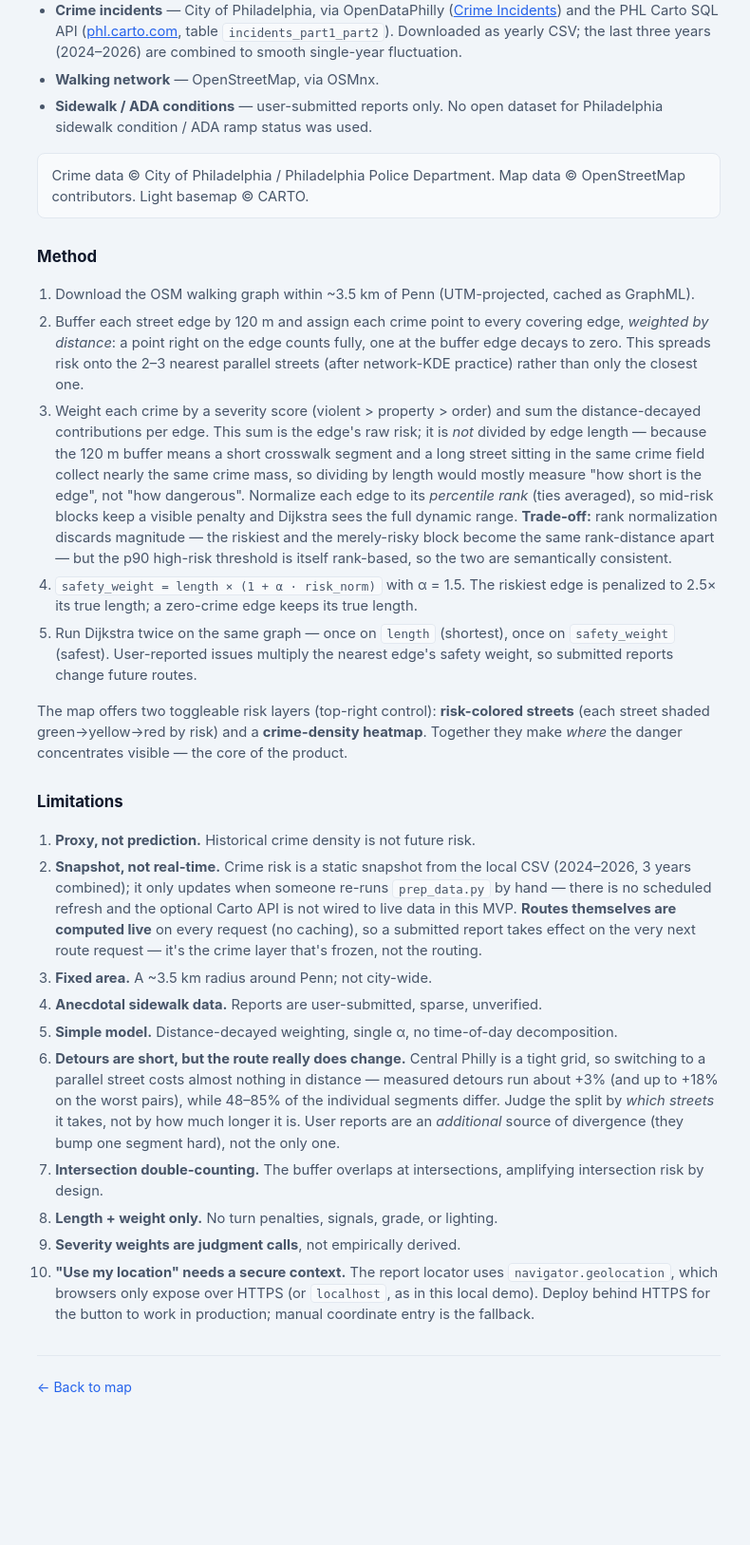
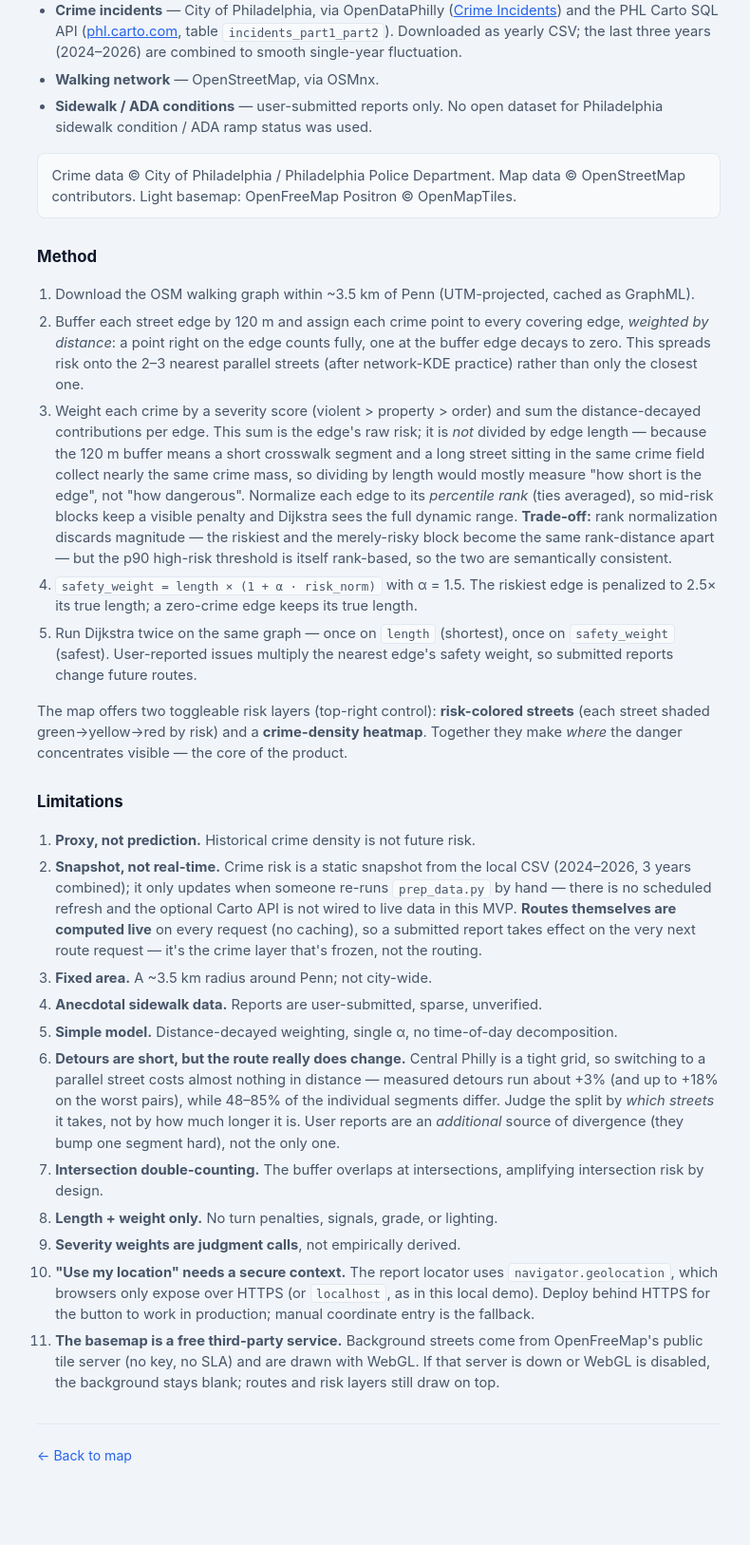
Before and after one commit to Jayden23018/safepath, a Flask app: page /about in a window 1280 px wide. Shown: the part 765-2392 px from the top of the page at 95% size, without its empty margins (241-1031 px from the left). Before the commit the page ends 2234 px from the top, so only its background shows below. Run offline with Flask 3, Linux system fonts and the light colour scheme.

Commit message:
fix: replace CARTO basemap with keyless OpenFreeMap Positron (#2)
* fix: replace CARTO basemap with keyless OpenFreeMap Positron

CARTO raster tiles have returned an 'API KEY REQUIRED' image (HTTP 200)
for keyless requests since 2026-09-25, so the demo map showed watermarks
everywhere. OpenFreeMap needs no key or registration and allows public
use; its Positron style is the same light gray look. It serves vector
tiles only, so the map now loads MapLibre GL 5.x plus maplibre-gl-leaflet.

Adds self-check H14: rendered HTML has no cartocdn reference and loads
the plugin after leaflet.js and maplibre-gl.js.

Fixes #1

* docs: list the OpenFreeMap/WebGL basemap dependency as a limitation

```diff
--- a/app.py
+++ b/app.py
@@ -14,7 +14,9 @@ from collections import Counter
 from typing import Optional
 
 import folium
+from folium.elements import JSCSSMixin, MacroElement
 from folium.plugins import HeatMap
+from folium.template import Template
 from flask import Flask, jsonify, flash, redirect, render_template, request, url_for
 
 import routing as R
@@ -30,9 +32,14 @@ PHILLY_BBOX = ((39.86, -75.32), (40.15, -74.90))  # (lat_min,lng_min)-(lat_max,l
 
 # 默认地图中心（与 prep_data.PENN_CENTER 一致；扩到 3.5km 后不再硬编 Van Pelt）
 PENN_CENTER = (39.9526, -75.1932)
-# CartoDB 浅色底图（免费，demo 够用；备选 voyager 暖灰、OSM 标准 tiles）
-LIGHT_TILES = "https://{s}.basemaps.cartocdn.com/light_all/{z}/{x}/{y}{r}.png"
-TILES_ATTR = '&copy; <a href="https://openstreetmap.org">OpenStreetMap</a> &copy; <a href="https://carto.com/attribution">CARTO</a>'
+# 浅色底图：OpenFreeMap 的 Positron 矢量样式（免费、无 key、不注册、允许商用；openfreemap.org，2026-10-14 核）。
+# 原来的 CARTO light_all 栅格瓦片自 2026-09-25 起无 key 只返回「API KEY REQUIRED」图
+# （docs.carto.com/faqs/carto-basemaps），HTTP 仍是 200，所以不会报错、只会静默变成水印。
+# OpenFreeMap 只出矢量瓦片 → Leaflet 靠 maplibre-gl-leaflet 插件渲染，见 VectorBasemap。
+BASEMAP_STYLE = "https://tiles.openfreemap.org/styles/positron"
+BASEMAP_ATTR = ('<a href="https://openfreemap.org" target="_blank">OpenFreeMap</a> '
+                '<a href="https://www.openmaptiles.org/" target="_blank">&copy; OpenMapTiles</a> '
+                'Data from <a href="https://www.openstreetmap.org/copyright" target="_blank">OpenStreetMap</a>')
 
 # 路线对比配色（实色，亮色底图；与 style.css 的 --c-short / --c-safe / --c-danger 锁步同步）
 COLOR_SHORT = "#2563eb"
@@ -149,6 +156,36 @@ def incident_types(segments: list[dict], top: int = 3) -> list[str]:
     return [c for c, _ in counts.most_common(top)]
 
 
+class VectorBasemap(JSCSSMixin, MacroElement):
+    """矢量瓦片底图：L.maplibreGL 图层（maplibre-gl-leaflet 插件），挂在 Leaflet 的 tilePane。
+
+    写法照抄 folium 自带插件（HeatMap 等）：JSCSSMixin 在父元素（Map）之后往 <head> 塞脚本，
+    所以插件一定排在 leaflet.js 后面（H14 锁住）。
+    maplibre-gl 钉 5.x：6.x 只发 ES 模块，没有插件依赖的全局 maplibregl。
+    署名必须显式传：Positron 样式的数据源不带 attribution 字段，插件自动取会取到空串。
+    """
+
+    _template = Template("""
+        {% macro script(this, kwargs) %}
+            L.maplibreGL({{ this.options|tojson }}).addTo({{ this._parent.get_name() }});
+        {% endmacro %}
+    """)
+
+    default_js = [
+        ("maplibre_gl", "https://cdn.jsdelivr.net/npm/maplibre-gl@5.24.0/dist/maplibre-gl.js"),
+        ("maplibre_gl_leaflet",
+         "https://cdn.jsdelivr.net/npm/@maplibre/maplibre-gl-leaflet@0.1.4/leaflet-maplibre-gl.js"),
+    ]
+    default_css = [
+        ("maplibre_gl_css", "https://cdn.jsdelivr.net/npm/maplibre-gl@5.24.0/dist/maplibre-gl.css"),
+    ]
+
+    def __init__(self, style: str, attribution: str):
+        super().__init__()
+        self._name = "VectorBasemap"
+        self.options = {"style": style, "attributionControl": {"customAttribution": attribution}}
+
+
 def build_map(
     routes: Optional[tuple[dict, dict]] = None,
     reported: Optional[tuple[float, float]] = None,
@@ -169,8 +206,9 @@ def build_map(
     reported: 上报点 (lat,lng)，由 app.js 读 window.SAFEPATH_REPORTED 定位高亮。
     """
     # zoom_control 挪右下：左上是搜索框/图例区，默认左上的 +/- 会压住。folium 0.20 接受位置串。
-    m = folium.Map(location=PENN_CENTER, zoom_start=15, tiles=LIGHT_TILES, attr=TILES_ATTR,
+    m = folium.Map(location=PENN_CENTER, zoom_start=15, tiles=None,
                    zoom_control="bottomright")
+    VectorBasemap(BASEMAP_STYLE, BASEMAP_ATTR).add_to(m)
 
     # 图层1：风险上色街道（只画 risk 较高的边——80k 条全画会卡，低风险边视觉本就绿色无信息）
     # 单个 GeoJson 装下所有边，不再逐条构造 folium.PolyLine（20000 个对象拖慢渲染）。
@@ -735,6 +773,24 @@ def _check_search_places_fallback():
     print("OK H12: places 表缺失 → /search 回落 PRESET_LOCATIONS 过滤 (不 500)")
 
 
+def _check_basemap():
+    """H14: 底图走 OpenFreeMap 矢量样式，不再引用 CARTO 栅格瓦片；插件脚本排在 leaflet.js 后。
+
+    CARTO 无 key 请求返回 200 + 水印图，浏览器和服务端都不报错——谁把 cartocdn 加回来只能靠这条发现。
+    插件是 IIFE，加载时直接读全局 L 和 maplibregl，顺序错了底图整块空白。
+    """
+    html = build_map()
+    assert "basemaps.cartocdn.com" not in html
+    assert BASEMAP_STYLE in html
+    assert "OpenMapTiles" in html and "openstreetmap.org/copyright" in html  # 署名进了 customAttribution
+    i_leaflet = html.index("/leaflet.js")
+    i_gl = html.index("/maplibre-gl.js")
+    i_plugin = html.index("/leaflet-maplibre-gl.js")
+    assert i_leaflet < i_plugin and i_gl < i_plugin, (i_leaflet, i_gl, i_plugin)
+    assert "L.maplibreGL(" in html
+    print("OK H14: 底图 = OpenFreeMap Positron (无 cartocdn; 插件在 leaflet/maplibre-gl 之后加载)")
+
+
 if __name__ == "__main__":
     import sys
     if "--check" in sys.argv:
@@ -744,6 +800,7 @@ if __name__ == "__main__":
         _check_like_escape()
         _check_search_places()
         _check_search_places_fallback()
+        _check_basemap()
         print("app self-checks passed")
     else:
         app.run(debug=True)
--- a/templates/about.html
+++ b/templates/about.html
@@ -66,7 +66,7 @@
           dataset for Philadelphia sidewalk condition / ADA ramp status was used.</li>
       </ul>
       <p class="attrib">Crime data © City of Philadelphia / Philadelphia Police Department.
-         Map data © OpenStreetMap contributors. Light basemap © CARTO.</p>
+         Map data © OpenStreetMap contributors. Light basemap: OpenFreeMap Positron © OpenMapTiles.</p>
     </section>
 
     <section>
@@ -129,6 +129,10 @@
             <code>navigator.geolocation</code>, which browsers only expose over HTTPS (or
             <code>localhost</code>, as in this local demo). Deploy behind HTTPS for the button to
             work in production; manual coordinate entry is the fallback.</li>
+        <li><strong>The basemap is a free third-party service.</strong> Background streets come
+            from OpenFreeMap's public tile server (no key, no SLA) and are drawn with WebGL. If
+            that server is down or WebGL is disabled, the background stays blank; routes and risk
+            layers still draw on top.</li>
       </ol>
     </section>
 
```
Also changed, not shown: CLAUDE.md (+1 -0 lines), docs/TECH_DETAILS.md (+1 -1 lines), README.md.
